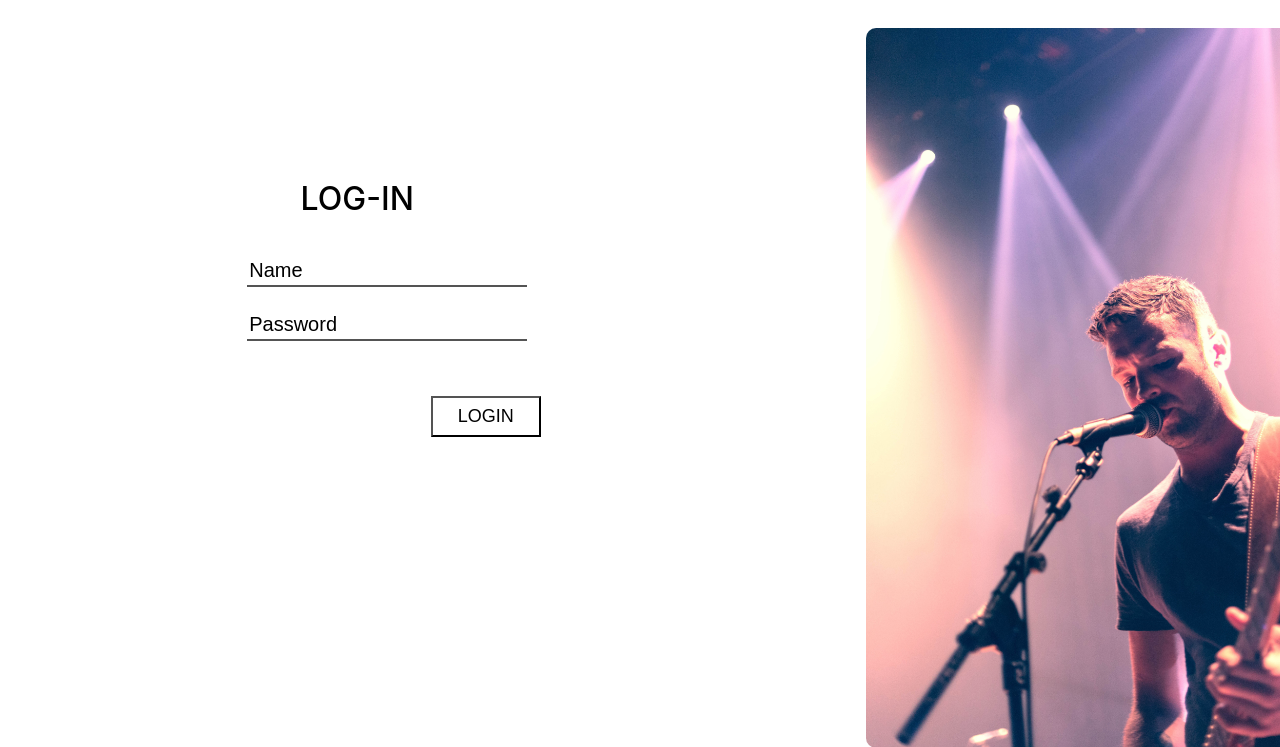
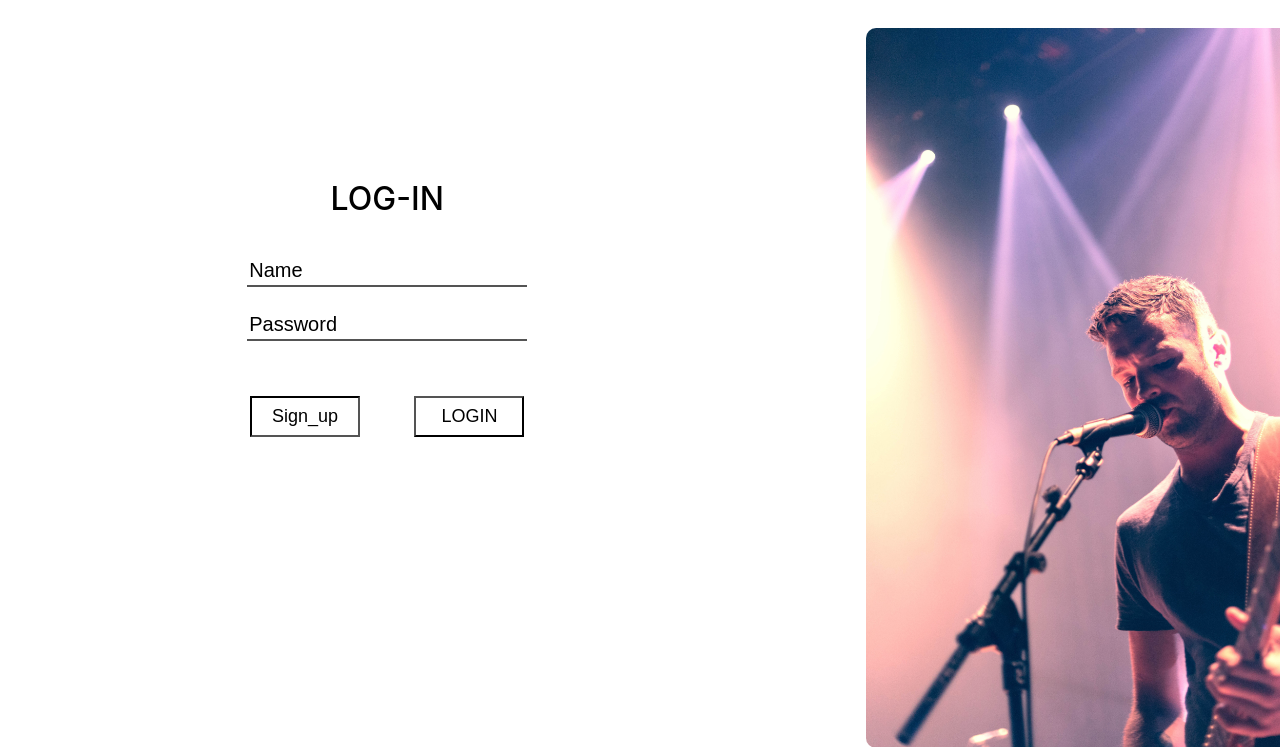
Before and after one commit to Achref-LT/Music_School_app, a Flask app: page /Sign_in in a window 1280 px wide; the page is wider, and only the part inside the window is pictured. Shown: the top 747 px of that part. Run offline with Flask 2, Linux system fonts and the light colour scheme; some libraries are stand-ins or nearby versions; some web fonts are replaced.

Commit message:
Registration

```diff
--- a/app.py
+++ b/app.py
@@ -1,3 +1,4 @@
+from email import message
 from flask import Flask, render_template, request, redirect, url_for, session
 from flask_mysqldb import MySQL
 import MySQLdb.cursors
@@ -40,8 +41,12 @@ def index():
 def connect():
     return render_template('Sign_in.html')
 
+@app.route('/Sign_up')
+def sign_up():
+    return render_template('Sign_up.html')
 
-@app.route('/pythonlogin/', methods=['GET', 'POST'])
+
+@app.route('/login/', methods=['GET', 'POST'])
 def login():
     if request.method == 'POST' and 'username' in request.form and 'password' in request.form:
         username = request.form['username']
@@ -51,7 +56,7 @@ def login():
             cursor.execute('SELECT * FROM user WHERE user_name=%s AND pass=%s',(username,password))
             account = cursor.fetchone()
         except MySQLdb.Error:
-            print('error in establishing connection')
+            print('Error in establishing connection')
 
         if account :
             session['loggedin'] = True
@@ -59,4 +64,45 @@ def login():
             session['username'] = account['user_name']
             return render_template('user.html',user=username)
         else:
-            return'incorrect data'
+            return render_template('Sign_in.html' , message='Invalid data!')
+
+@app.route('/login/logout')
+def logout():
+    session.pop('loggedin' , None)
+    session.pop('id' , None)
+    session.pop('username' , None)
+    return redirect(url_for('connect'))
+
+
+@app.route('/register', methods=['GET', 'POST'])
+def register():
+
+    msg=''
+
+    if request.method == 'POST' and 'username' in request.form and 'password' in request.form and 'email' in request.form:
+        username = request.form['username']
+        password = request.form['password']
+        email = request.form['email']
+        cursor = mysql.connection.cursor(MySQLdb.cursors.DictCursor)
+        cursor.execute('SELECT * FROM user WHERE user_name=%s' ,[username])
+        account = cursor.fetchone()
+
+        if account :
+            msg = 'Account already exists!'
+        elif not re.match(r'[^@]+@[^@]+\.[^@]+', email):
+            msg = 'Invalid email adress!'
+        elif not re.match(r'[A-Za-z0-9]+', username):
+            msg = 'Username must contain only characters and numbers!'
+        elif not username  or not password or not email:
+            msg = 'Please fill out the form!'
+        else:
+            try:
+                cursor.execute('INSERT INTO user VALUES (NULL, %s, %s, %s)',[username, email, password])
+                mysql.connection.commit()
+            except MySQLdb.Error:
+                print('Error in establishing connection')
+            msg = 'You have successfully registred!'
+
+    elif request.method == 'POST':
+        msg='Please fill out the form!'
+    return render_template('Sign_up.html', message=msg)
--- a/static/Sign_up.css
+++ b/static/Sign_up.css
@@ -18,9 +18,11 @@ input::placeholder{
     font-size: 20px;
 }
 #submit{
-    position:relative;
+    position:static;
     left:13%;
     margin-top: 30px;
+    margin-right: auto;
+    margin-left: auto;
     padding: 8px 10px;
     width: 110px;
     font-size: 18px;
@@ -35,9 +37,9 @@ input::placeholder{
     top: 150px;
 }
 #title{
-    position:relative;
+    position:static;
+    text-align: center;
     font-weight: 500;
-    right: 30px;
     margin-bottom: 40px;
 }
 .field{
@@ -57,3 +59,24 @@ input::placeholder{
     position:relative;
     left:100px;
 }
+
+
+.buttons{
+    display: inline-block;
+}
+#sign_up{
+    position:static;
+    margin-top: 30px;
+    margin-right: 50px;
+    margin-left: auto;
+    padding: 8px 10px;
+    width: 86px;
+    font-size: 18px;
+    font-weight: 500;
+    border-width:2px ;
+    background-color: white;
+    text-align: center;
+    border-color: black;
+    cursor: pointer;
+
+}
--- a/templates/Sign_in.html
+++ b/templates/Sign_in.html
@@ -11,13 +11,16 @@
             <div class="form">
                 <form action="{{url_for('login')}}" method="post" >
                     <h1 id="title">LOG-IN</h1>
+                    <div class="msg" style="color: rgb(167, 29, 29);">{{message}}</div>
                     <input type="text" placeholder="Name" name="username" class="input" >
                     <br>
 
                     <input type="password" placeholder="Password" name="password" class="input">
                     <br>
-
+                    <div class="buttons">
+                    <a href="{{url_for('sign_up')}}"><input type="text" value="Sign_up" id="sign_up" onclick="sign_up()"></a>
                     <input type="submit" value="LOGIN" id="submit">
+                    </div>
                 </form>
             </div>
         </div>
--- a/templates/index.html
+++ b/templates/index.html
@@ -4,7 +4,7 @@
     <meta charset="UTF-8">
     <meta http-equiv="X-UA-Compatible" content="IE=edge">
     <meta name="viewport" content="width=device-width, initial-scale=1.0">
-    <title>Document</title>
+    <title>Home</title>
     <link rel="stylesheet" href="{{url_for('static', filename='index.css')}}">
 </head>
 <body>
--- a/templates/user.html
+++ b/templates/user.html
@@ -4,7 +4,7 @@
     <meta charset="UTF-8">
     <meta http-equiv="X-UA-Compatible" content="IE=edge">
     <meta name="viewport" content="width=device-width, initial-scale=1.0">
-    <title>Welecome</title>
+    <title>Welecome {{user}}</title>
     <link rel="stylesheet" href="{{url_for('static',filename='user.css')}}">
 </head>
 <body>
@@ -12,7 +12,7 @@
         <div class="logo"><img src="{{url_for('static',filename='2020-Logo-Stacked-Vector-Small-Version.-png.png')}}" alt="" id="logo"></div>
         <nav class="main-nav">
             <ul class="nav-list">
-                <a href="Sign_up.html" style="text-decoration: none; color:black">
+                <a href="{{url_for('logout')}}" style="text-decoration: none; color:black">
                     <li class="nav_link" style="font-size: 18px;">Sign out</li>
                 </a>
                 <li class="nav_link" style="font-size: 18px;">EN</li>
```
Also changed, not shown: templates/Sign_up.html (+5 -4 lines).
